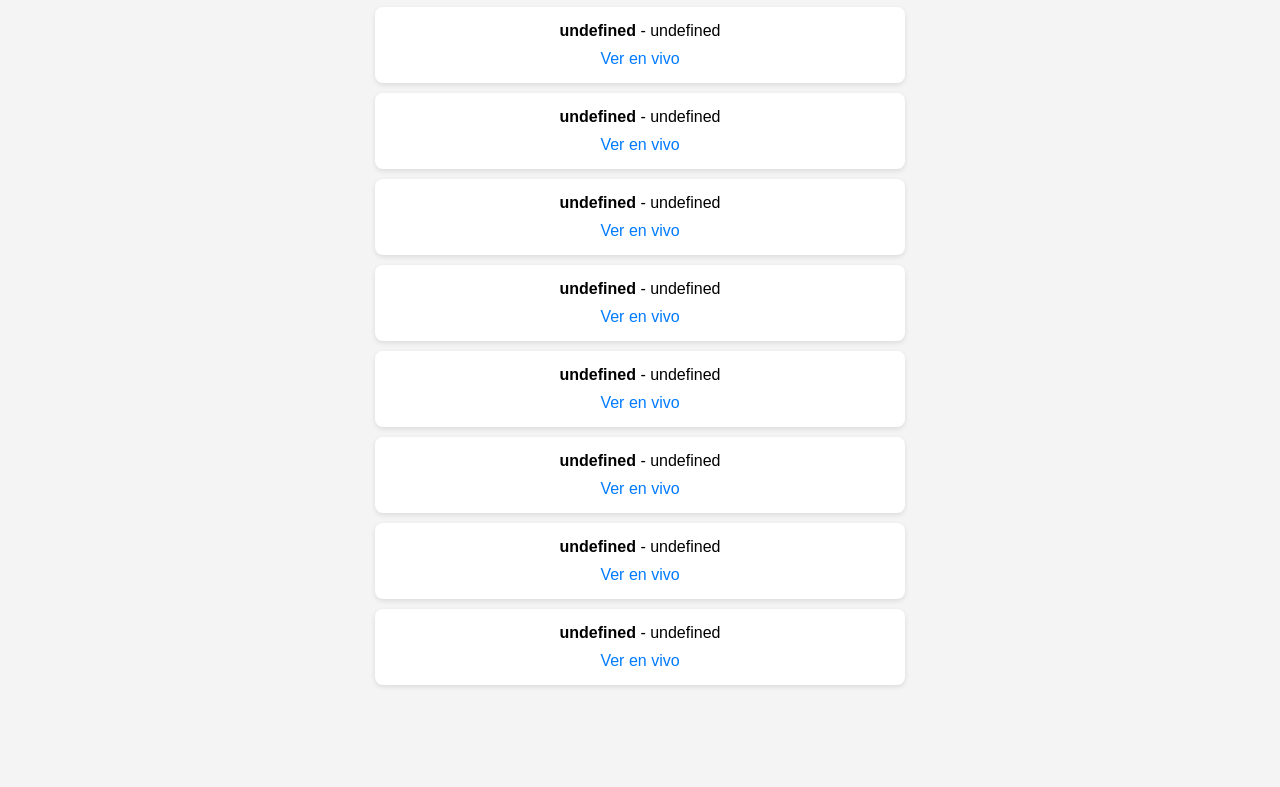
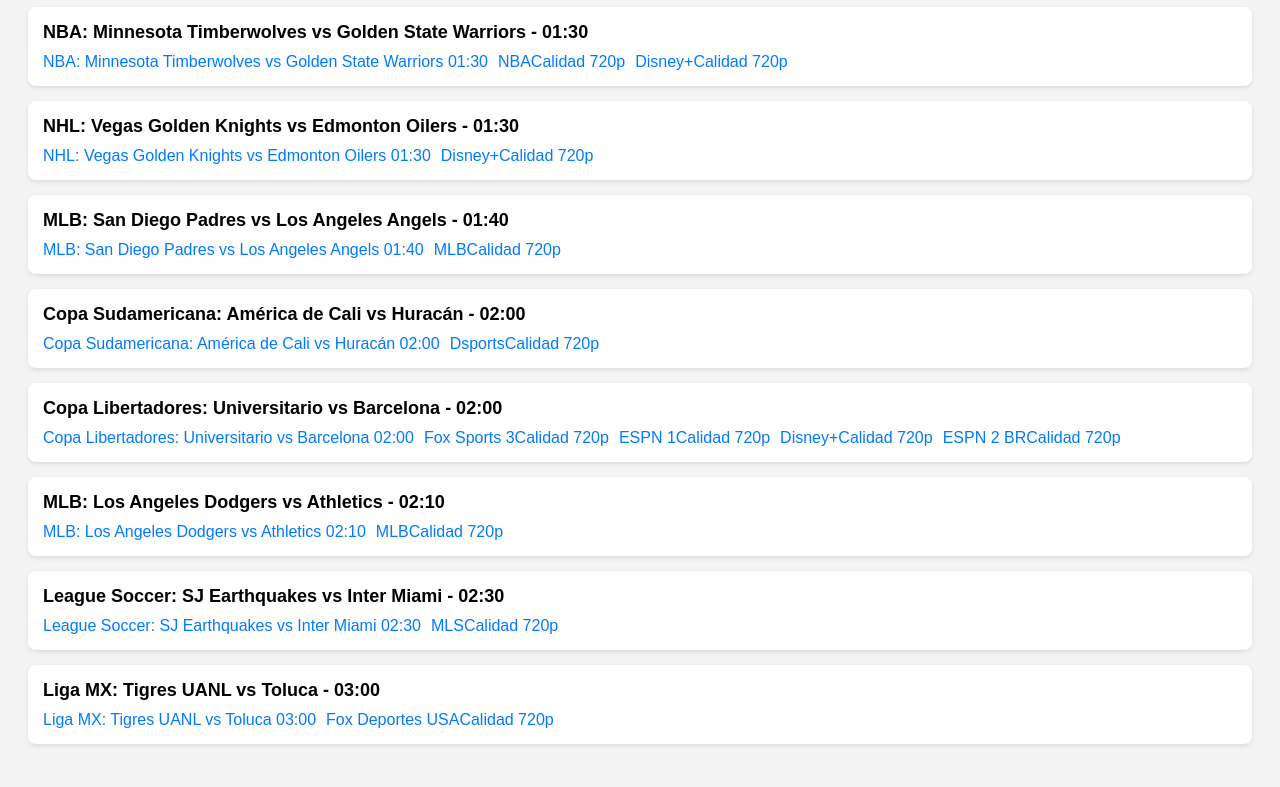
Before and after one commit to esgargon/agenda-deportiva, a website: page index.html in a window 1280 px wide. Shown: the part 101-888 px from the top of the page. Before the commit the page ends 824 px from the top, so only its background shows below. Drawn offline with Linux system fonts and the light colour scheme.

Commit message:
Update index.html

```diff
--- a/index.html
+++ b/index.html
@@ -3,12 +3,73 @@
 <head>
   <meta charset="UTF-8">
   <title>Agenda Deportiva</title>
-  <link rel="stylesheet" href="style.css">
+  <style>
+    body {
+      font-family: Arial, sans-serif;
+      background-color: #f4f4f4;
+      padding: 20px;
+    }
+    .evento {
+      background-color: #fff;
+      padding: 15px;
+      margin-bottom: 15px;
+      border-radius: 8px;
+      box-shadow: 0 2px 5px rgba(0,0,0,0.1);
+    }
+    .evento h3 {
+      margin: 0 0 10px;
+      font-size: 18px;
+    }
+    .evento a {
+      display: inline-block;
+      margin-right: 10px;
+      text-decoration: none;
+      color: #007bff;
+    }
+    .evento a:hover {
+      text-decoration: underline;
+    }
+  </style>
 </head>
 <body>
-  <h1>Agenda Deportiva en Vivo</h1>
-  <div id="agenda">Cargando agenda...</div>
+  <h1>Agenda Deportiva</h1>
+  <div id="agenda"></div>
 
-  <script src="agenda.js"></script>
+  <script>
+    fetch('agenda.json')
+      .then(response => response.json())
+      .then(data => {
+        const contenedor = document.getElementById('agenda');
+
+        if (data.length === 0) {
+          contenedor.innerHTML = '<p>No hay eventos disponibles en este momento.</p>';
+          return;
+        }
+
+        data.forEach(evento => {
+          const div = document.createElement('div');
+          div.className = 'evento';
+
+          // Título y hora del evento
+          div.innerHTML = `<h3>${evento.title} - ${evento.time}</h3>`;
+
+          // Enlaces para ver el evento en vivo
+          if (evento.links && evento.links.length > 0) {
+            evento.links.forEach(link => {
+              const a = document.createElement('a');
+              a.href = link.url;
+              a.target = '_blank';
+              a.textContent = link.label;
+              div.appendChild(a);
+            });
+          }
+
+          contenedor.appendChild(div);
+        });
+      })
+      .catch(error => {
+        console.error('Error al cargar la agenda:', error);
+      });
+  </script>
 </body>
 </html>
```
